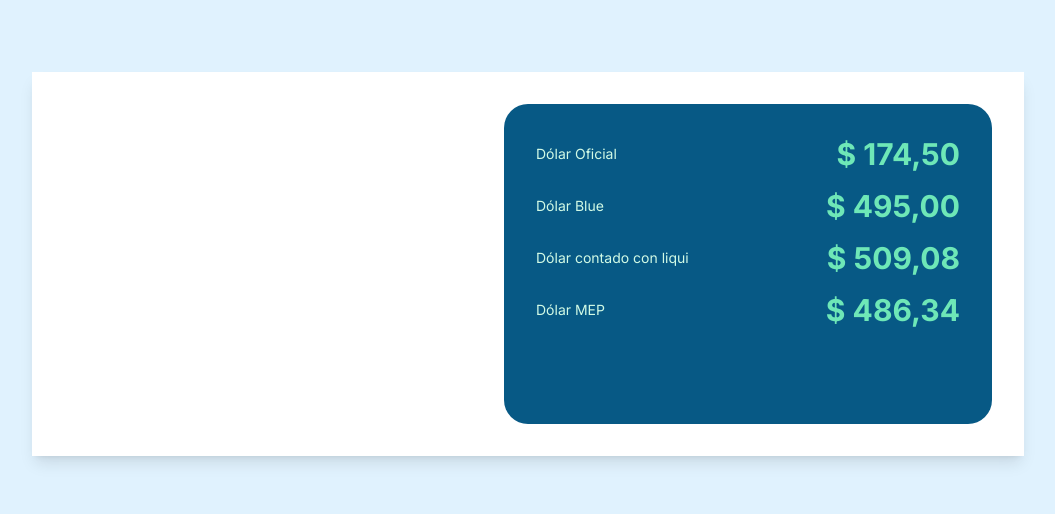
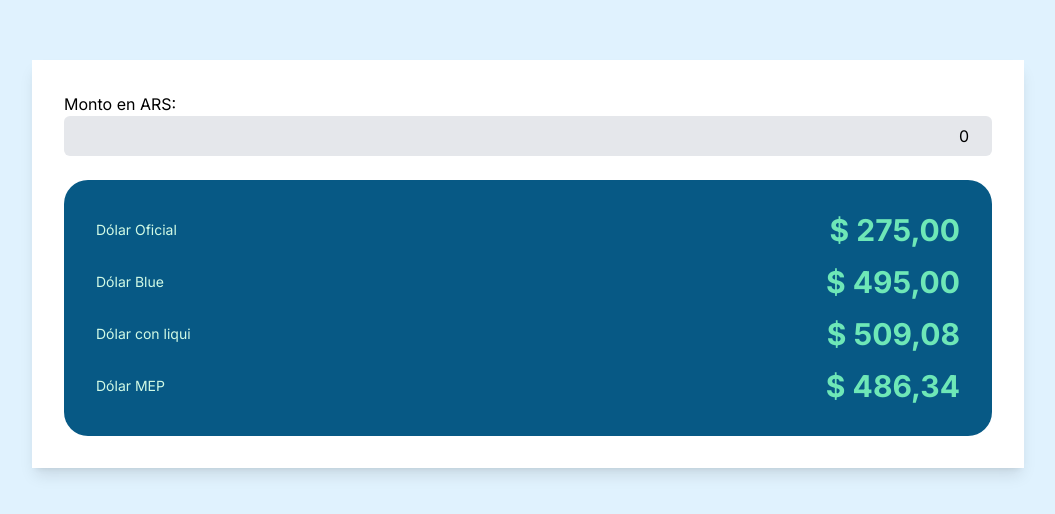
Before and after one commit to wellnahuel/calcu-dolar, a Next.js app: page / in a window 1280 px wide. Shown: the part 136-650 px from the top of the page, without its empty margins (112-1167 px from the left). Built offline with nearby package versions, Linux system fonts and the light colour scheme.

Commit message:
second commit

```diff
--- a/src/app/components/Form.tsx
+++ b/src/app/components/Form.tsx
@@ -2,10 +2,24 @@
 
 import React from "react";
 
-interface FromProps {}
+interface FormProps {
+    value: number
+    onChange: (amount: number) => void;
+}
 
-function From({}: FormProps) {
-    const [amount, setAmount] = React.useState(1);
+function Form({value, onChange}: FormProps) {
+    return (
+        <form className="mb-2 w-full">
+            <label>
+                Monto en ARS:
+                <input className="block rounded-md bg-gray-200 p-2 text-right w-full"
+                type="number"
+                value={value}
+                onChange={(e) => onChange(Number(e.target.value))}>
+                </input>
+            </label>
+        </form>
+    )
+}
 
-    const handleInputChange = (event: React.ChangeEvent<HTMLInputElement>)
-}
+export default Form;
--- a/src/app/cotizaciones.json
+++ b/src/app/cotizaciones.json
@@ -1,13 +1,13 @@
 {
     "Dólar Oficial": {
-      "compra": 261.5,
-      "venta": 174.5
+      "compra": 262,
+      "venta": 275
     },
     "Dólar Blue": {
       "compra": 490.0,
       "venta": 495.0
     },
-    "Dólar contado con liqui": {
+    "Dólar con liqui": {
       "compra": 480.28,
       "venta": 509.08
     },
--- a/src/app/layout.tsx
+++ b/src/app/layout.tsx
@@ -18,7 +18,7 @@ export default function RootLayout({
     <html lang="en">
       <body className={`${inter.className}`}>
         <main className="flex h-screen items-center justify-center bg-sky-100 ">
-          <div className="max-w-screen-lg h-full max-h-96 m-auto flex-1 px-4">
+          <div className="max-w-screen-lg mx-auto max-h-[480px]  flex-1 px-4">
             <div className="w-full h-full placeholder:rounded-3xl bg-white shadow-lg p-8 ">
               {children}
             </div>
--- a/src/app/page.tsx
+++ b/src/app/page.tsx
@@ -1,8 +1,11 @@
 "use client";
 
 import Image from "next/image";
+import React from "react";
+
 import cotizaciones from "./cotizaciones.json";
 import { useState } from "react";
+import Form from "./components/Form";
 
 const valores = cotizaciones as Record<
   string,
@@ -13,25 +16,34 @@ export default function Home() {
   const [amount, setAmount] = useState(0);
 
   return (
-    <main className="flex gap-4 h-full">
-      <section className="flex-1">
-
-        {/*
-
-        <Form value={amount} onChange={(_amount:number) => setAmount(_amount)}/>
-
-        */}
-
+    <main className="grid gap-4 h-full">
+      <section className=" flex-1">
+        <Form
+          value={amount}
+          onChange={(_amount: number) => setAmount(_amount)}
+        />
       </section>
       <section className="flex-1 rounded-3xl bg-sky-800 p-8 text-white overflow-y-auto">
         <ul className="flex flex-col gap-4">
           {Object.entries(valores).map(
-            ([name, value]: [string, { compra: number; venta: number }]) => (
+            ([name, value]: [string, { compra: number; venta: number }]) => {
+              const total = amount ? Number(amount / value.venta) : value.venta;
+              return (
                 <li
                   key={name}
                   className="flex justify-between gap-4 items-center"
                 >
                   <div className="text-sm text-emerald-100">{name}</div>
+                  <div className="flex items-center gap-4">
+                    {amount ? (
+                      <div className="text-xl font-bold text-emerald-500">
+                        {Number(total).toLocaleString("es-AR", {
+                          style: "currency",
+                          currency: "ARS",
+                        })}
+                      </div>
+                    ) : null}
+                  </div>
                   <div className="text-3xl font-bold text-emerald-300">
                     {Number(value.venta).toLocaleString("es-AR", {
                       style: "currency",
@@ -39,7 +51,8 @@ export default function Home() {
                     })}
                   </div>
                 </li>
-            )
+              );
+            }
           )}
         </ul>
       </section>
```
Lines whose indentation alone changed are shown as unchanged.
